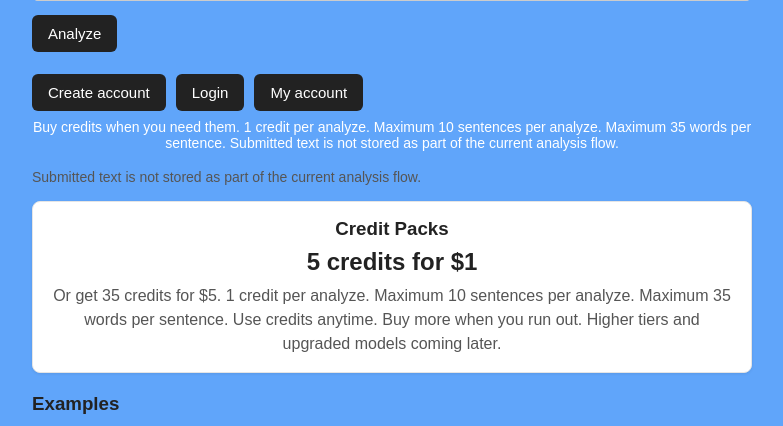
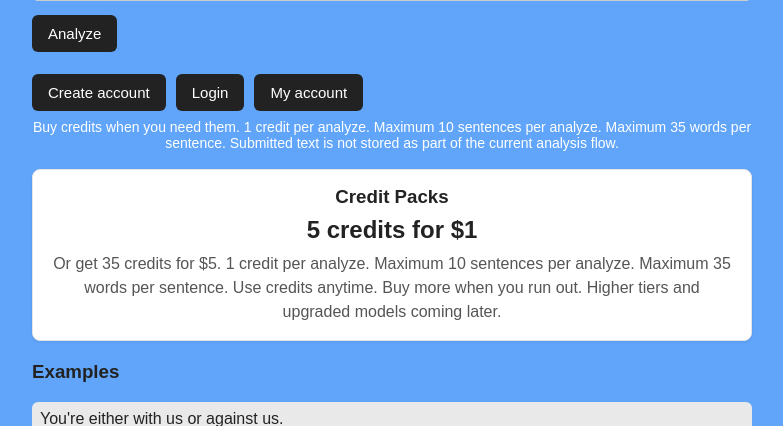
Before and after one commit to ellisward45-eng/logical-fallacy-analyzer, a Flask app: page / in a window 1280 px wide. Shown: the part 297-723 px from the top of the page, without its empty margins (248-1031 px from the left). Run offline with Flask 3, Linux system fonts and the light colour scheme; parts of the project's set-up code (start-up, migrations or seed data) failed here and were passed over.

Commit message:
Remove duplicate notice line

```diff
--- a/templates/index.html
+++ b/templates/index.html
@@ -239,7 +239,7 @@ a {
 <p style="color: #ffffff;">
 Buy credits when you need them. 1 credit per analyze. Maximum 10 sentences per analyze. Maximum 35 words per sentence. Submitted text is not stored as part of the current analysis flow.
 </p>
-  Submitted text is not stored as part of the current analysis flow.
+
 </div>
   <div class="pricing-box">
     <h3>Credit Packs</h3>
```
